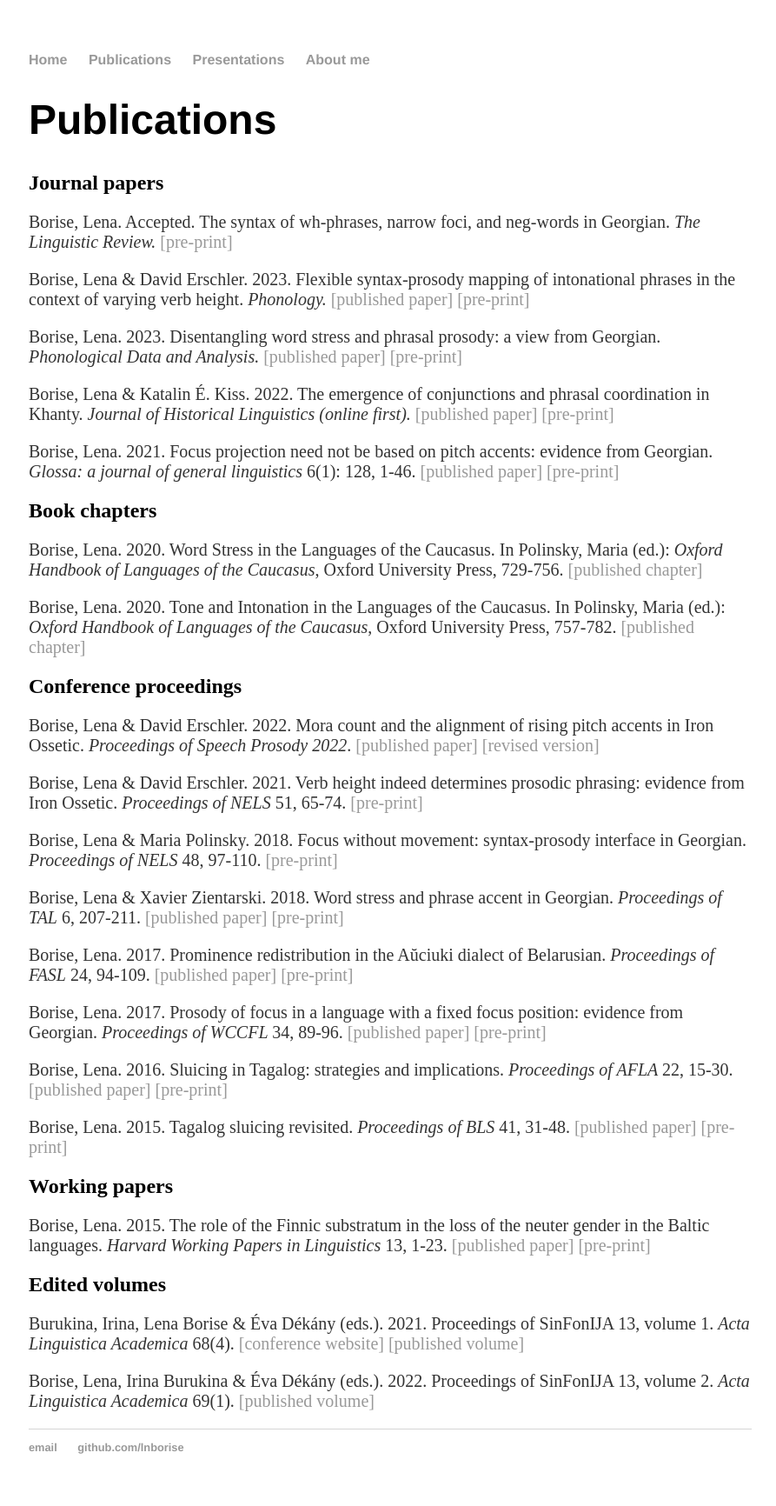
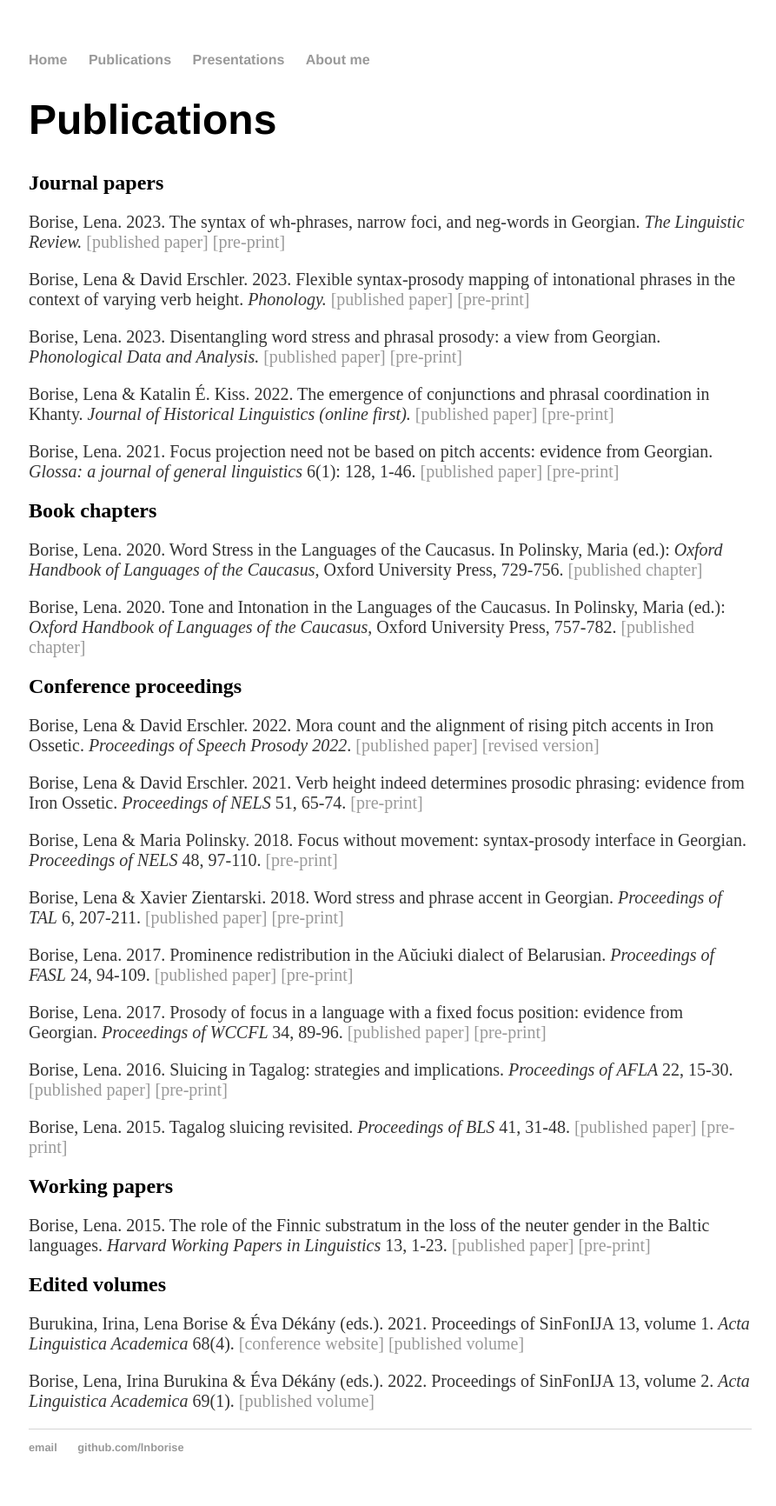
Before and after one commit to lnborise/lnborise.github.io, a Jekyll site: the page built from publications.html, in a window 1280 px wide. Shown: the whole page at 87% size, without its empty margins (191-1084 px from the left). Built offline with Jekyll 4.4.1, drawn with Linux system fonts in a browser that asks for light colours.

Commit message:
Update publications.html

```diff
--- a/publications.html
+++ b/publications.html
@@ -7,7 +7,7 @@
 
   <h2>Journal papers</h2>
 
-	<p>Borise, Lena. Accepted. The syntax of wh-phrases, narrow foci, and neg-words in Georgian. <i>The Linguistic Review.</i> <a href="https://lnborise.github.io/assets/Borise_PreverbalGSyntax.pdf">[pre-print]</a> </p>
+	<p>Borise, Lena. 2023. The syntax of wh-phrases, narrow foci, and neg-words in Georgian. <i>The Linguistic Review.</i> <a href="https://www.degruyter.com/document/doi/10.1515/tlr-2023-2001/html">[published paper]</a> <a href="https://lnborise.github.io/assets/Borise_PreverbalGSyntax.pdf">[pre-print]</a> </p>
 
 	<p>Borise, Lena & David Erschler. 2023. Flexible syntax-prosody mapping of intonational phrases in the context of varying verb height. <i>Phonology.</i>  <a href="https://www.cambridge.org/core/journals/phonology/article/flexible-syntaxprosody-mapping-of-intonational-phrases-in-the-context-of-varying-verb-height/BC7670EE7EB29458A171730F99076D90?fbclid=IwAR1u2_t_kHBq6jtrtR04qYcMbx9iaOQ6LkMla9YSVrDLeYkW1ObJvGZjWok">[published paper]</a> <a href="https://lnborise.github.io/assets/BoriseErschler_Ossetic_6Jun22.pdf">[pre-print]</a> </p>
 
```
